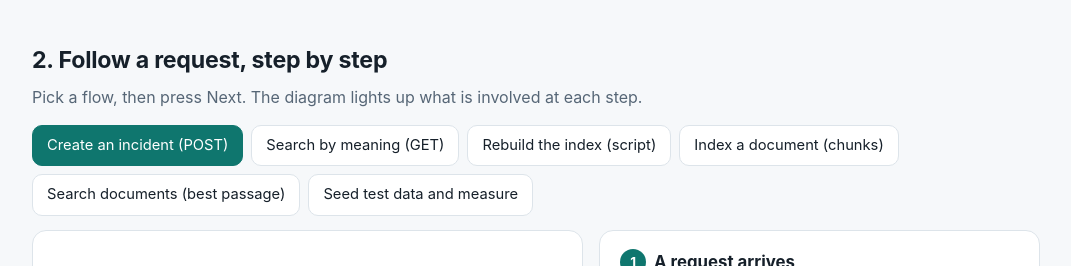
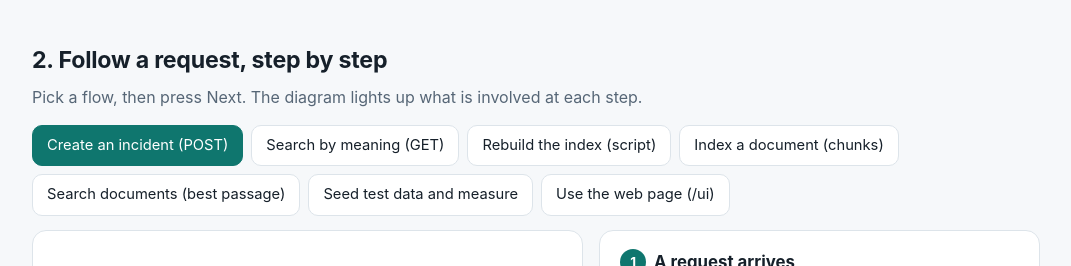
Before and after one commit to nidhi-barhate/09-enterprise-rag, a plain HTML site: page docs/opsmind-overview.html in a window 1280 px wide. Shown: the part 890-1156 px from the top of the page, without its empty margins (104-1175 px from the left). Drawn offline with Linux system fonts and the light colour scheme.

Commit message:
updated readme.md

```diff
--- a/docs/opsmind-overview.html
+++ b/docs/opsmind-overview.html
@@ -579,6 +579,33 @@ var FLOWS = [
         text: "<code>python -m app.scripts.seed_incidents --clean</code> removes only the 100 seeded incidents from both PostgreSQL and Qdrant. Your own incidents stay.",
         files: ["scripts/seed_incidents.py"] }
     ]
+  },
+  {
+    id: "ui", label: "Use the web page (/ui)",
+    labels: { client: ["Browser", "the /ui/ page"], api: ["FastAPI", "static page + JSON API"] },
+    steps: [
+      { title: "Open the page", nodes: ["client", "api"], arrows: ["a-client"],
+        text: "You open <code>/ui/</code> (the root <code>/</code> redirects there). FastAPI sends one static file: HTML, CSS and plain JavaScript. There is no build step, and no CORS setup, because the page and the API share one address.",
+        files: ["main.py", "static/index.html"] },
+      { title: "It shows the newest incidents", nodes: ["client", "api", "pg"], arrows: ["a-client", "a-pg"],
+        text: "With the search box empty, the page is in <b>browse mode</b>: it calls <code>GET /incidents?limit=10&amp;offset=0</code>. This reads PostgreSQL only, so it keeps working even if Ollama or Qdrant is down. Previous and Next change the offset.",
+        files: ["api/routes/incidents.py", "repository/incident_repository.py"] },
+      { title: "You type a question and press Search", nodes: ["client", "api"], arrows: ["a-client"],
+        text: "The page switches to <b>search mode</b> and calls <code>GET /search/incidents?q=…</code> with your filters (service, severity, status, results, minimum score). On the Runbooks tab it calls <code>/search/documents</code> instead.",
+        files: ["static/index.html", "api/routes/search.py"] },
+      { title: "The API finds the closest items", nodes: ["api", "ol", "qd", "pg"], arrows: ["a-ol", "a-qd", "a-pg"],
+        text: "The same path as before: Ollama turns the question into numbers, Qdrant finds the nearest incidents or document chunks (applying the filters), and PostgreSQL supplies the full records.",
+        files: ["services/incident_search_service.py", "services/document_search_service.py"] },
+      { title: "A table with match scores", nodes: ["client", "api"], arrows: ["a-client"],
+        text: "The page draws the table with a score bar for each row. For runbooks it also shows the <b>matching passage</b>. Everything from the server is written into the page as plain text, never parsed as HTML.",
+        files: ["static/index.html"] },
+      { title: "Click a row for details", nodes: ["client"], arrows: [],
+        text: "The details panel opens using the data that is already in the page, so there is no new request. For runbooks, the matched passage is highlighted inside the full text.",
+        files: ["static/index.html"] },
+      { title: "When something is down", nodes: ["client", "api"], arrows: ["a-client"],
+        text: "If Ollama or Qdrant cannot be reached, the API answers <b>503</b> and the page shows &quot;Search is temporarily unavailable&quot; instead of an error. Invalid input (for example a minimum score of 5) gets a <b>422</b> and a message saying which field is wrong.",
+        files: ["api/routes/search.py", "static/index.html"] }
+    ]
   }
 ];
 
```
Also changed, not shown: 1 other file.
